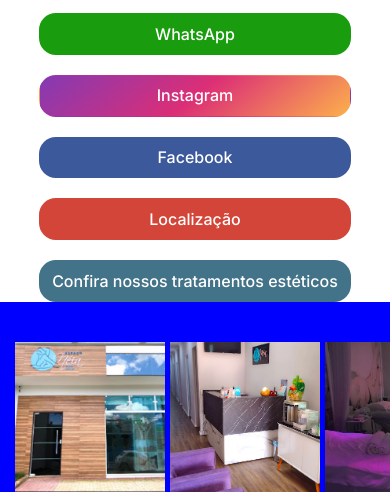
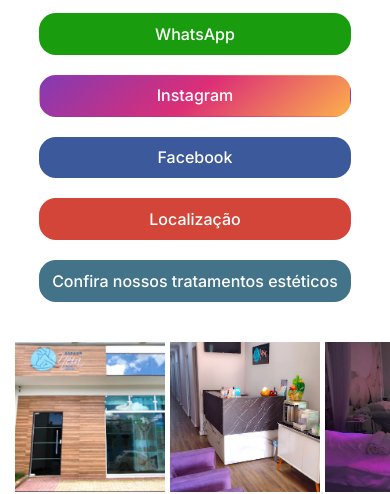
Before and after one commit to almeidastor/virtualcard, a plain HTML site: page espaconeia/index.html in a window 390 px wide. Shown: the part 359-853 px from the top of the page. Drawn offline with nearby package versions, Linux system fonts and the light colour scheme; a web font is replaced by a local one.

Commit message:
Update espaconeia.css

```diff
--- a/espaconeia/css/espaconeia.css
+++ b/espaconeia/css/espaconeia.css
@@ -72,7 +72,7 @@
 
 	.container {display: flex; overflow-x: auto; }
 	.container img { margin-right: 5px;}
-	#roll{width: 100%; display: flex; align-items: center; padding-top: 40px; background-color: blue;}
+	#roll{width: 100%; display: flex; align-items: center; padding-top: 40px;}
 	#img{width: 150px;}
 
 	#actbtn{width: 100%; text-align: center; display: block; padding-top: 36px; padding-bottom: 16px;}
```
